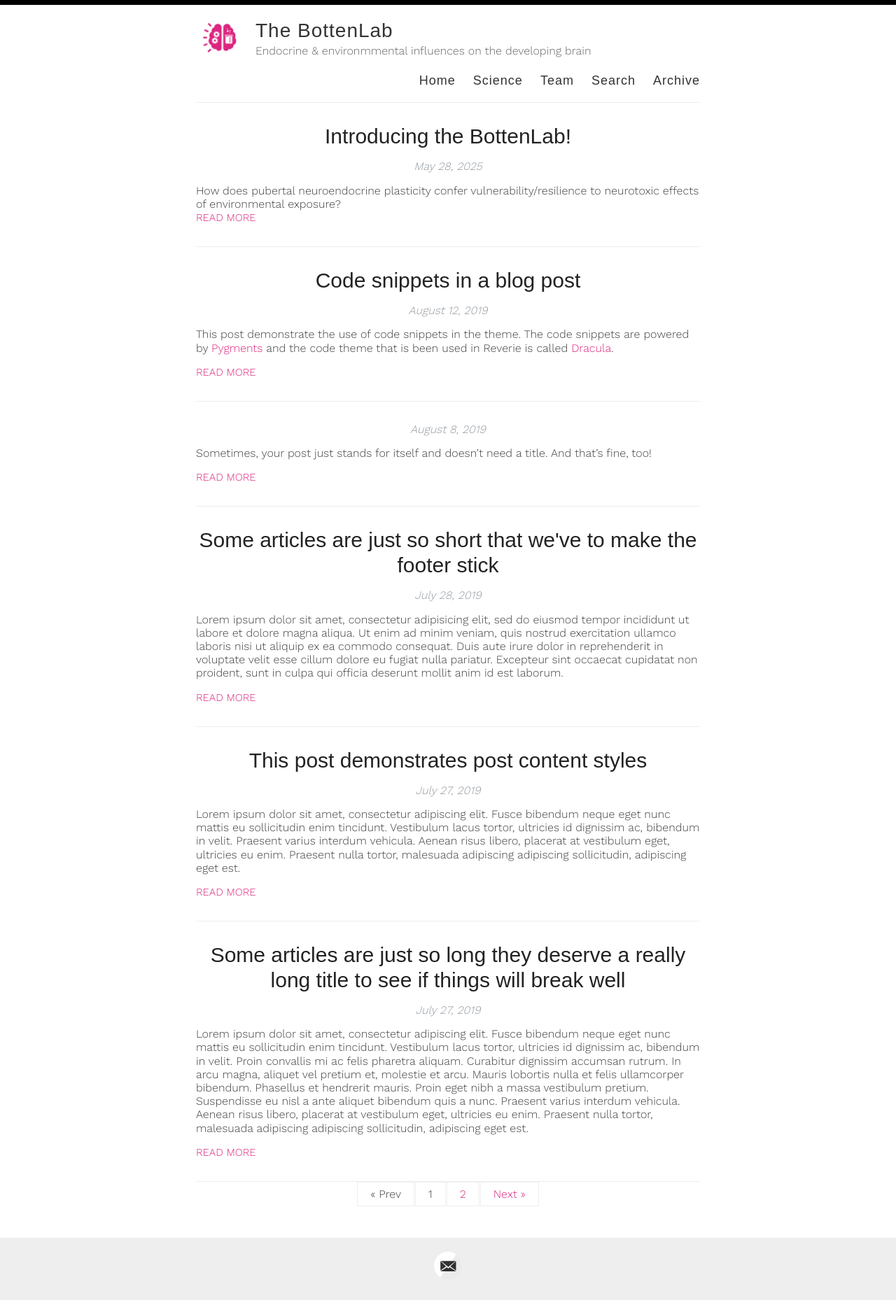
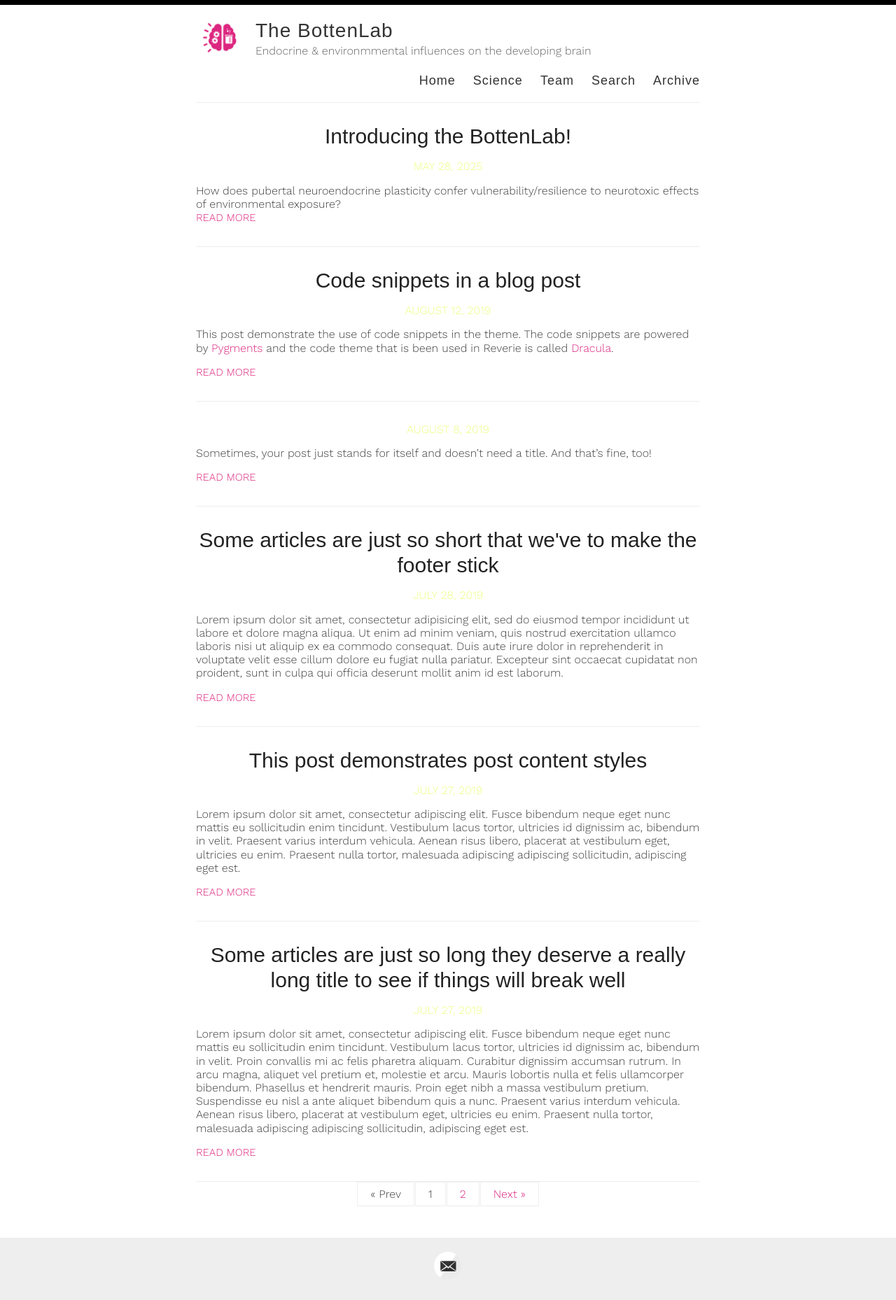
Before and after one commit to Bottenlab/bottenlab.github.io, a Jekyll site: the page built from index.html, in a window 1280 px wide. Shown: the whole page at 70% size. Built offline with Jekyll 4.4.1, drawn with Linux system fonts in a browser that asks for light colours; some web fonts are replaced; the list of posts is cut into pages by our own code.

Commit message:
the pickiest girlie

```diff
--- a/assets/style.scss
+++ b/assets/style.scss
@@ -30,7 +30,7 @@ body {
   font-family: $garamond;
   color: #404040;
   line-height: 1.2;
-  font-weight: 400;
+  font-weight: 300;
   font-size: 16px;
   height: 100%;
 }
@@ -307,8 +307,8 @@ p > img {
 }
 
 .date {
-  font-style: italic;
-  color: $pink;
+  text-transform: uppercase;
+  color: rgba(220, 331, 0, 0.5);
 }
 
 // Specify the color of the selection
@@ -531,7 +531,7 @@ body:after {
   text-align: center;
   font-weight: 300;
   font-kerning: auto;
-  //letter-spacing: 2px;
+  letter-spacing: 0px;
   font-feature-settings: "kern","liga","dlig","hlig","cswh";
   line-height: 1.2;
 }
@@ -555,8 +555,8 @@ body:after {
 
 .post_date{
   text-align: center;
-  font-style: italic;
-  color: #939aa1;
+  text-transform: uppercase;
+  color: rgba(220, 331, 0, 0.5);
 }
 
 .cd-container a {
```
